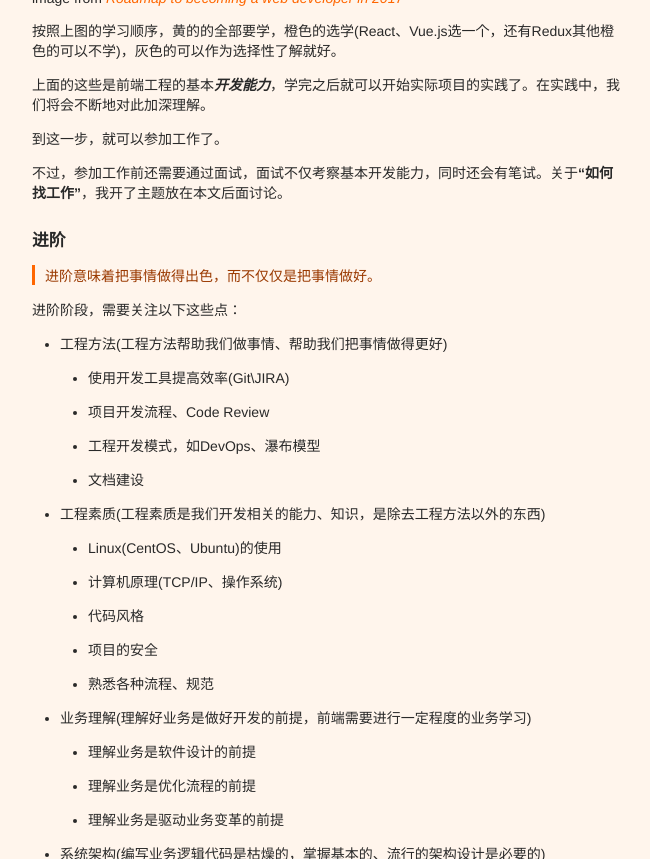
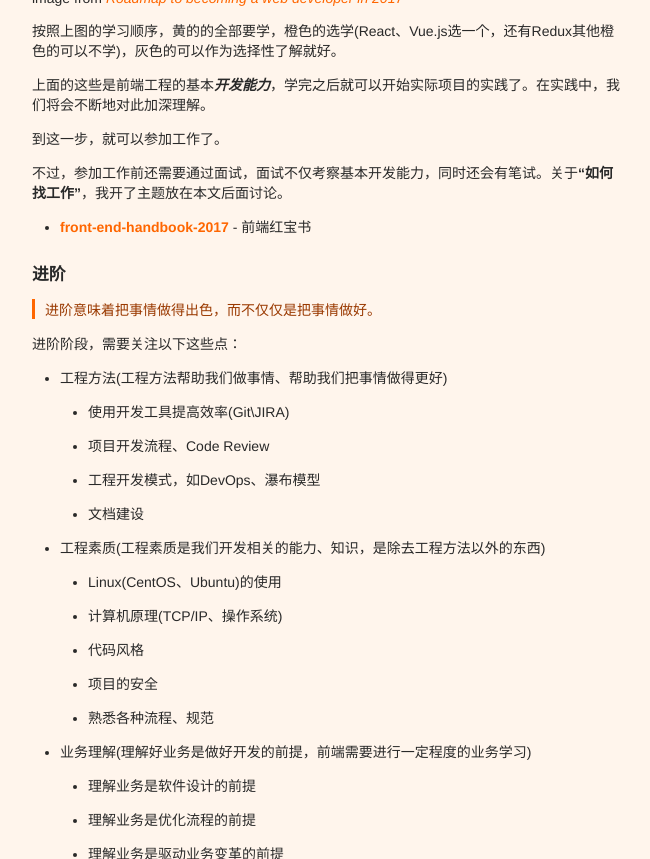
Before and after one commit to xianyuxmu/xianyuxmu.github.io, a Jekyll site: the page built from _posts/2017-05-15-front-end-learning-path.md, in a window 1280 px wide and 900 px high, scrolled down 775 px, cut to the strip 41-900 px from the top of the window. Shown: the whole strip, without its empty margins (314-964 px from the left). Built offline with Jekyll 4.4.1, drawn with Linux system fonts in a browser that asks for light colours; comment, search, counter and statistics services are not loaded; some of the changed text lies outside the part shown.

Commit message:
add `front-end-handbook-2017`

```diff
--- a/_posts/2017-05-15-front-end-learning-path.md
+++ b/_posts/2017-05-15-front-end-learning-path.md
@@ -25,6 +25,8 @@ image from *[Roadmap to becoming a web developer in 2017](https://github.com/kam
 到这一步，就可以参加工作了。
 
 不过，参加工作前还需要通过面试，面试不仅考察基本开发能力，同时还会有笔试。关于**“如何找工作”**，我开了主题放在本文后面讨论。
+
+- **[front-end-handbook-2017](https://github.com/FrontendMasters/front-end-handbook-2017)** - 前端红宝书
 
 ### 进阶
 
@@ -133,6 +135,7 @@ image from *[Roadmap to becoming a web developer in 2017](https://github.com/kam
 
 - [开发者手册 - 阮一峰](http://www.ruanyifeng.com/blog/developer/)
 - [Roadmap to becoming a web developer in 2017](https://github.com/kamranahmedse/developer-roadmap)
+- **[front-end-handbook-2017](https://github.com/FrontendMasters/front-end-handbook-2017)** - 前端红宝书
 
 ----
 
```
